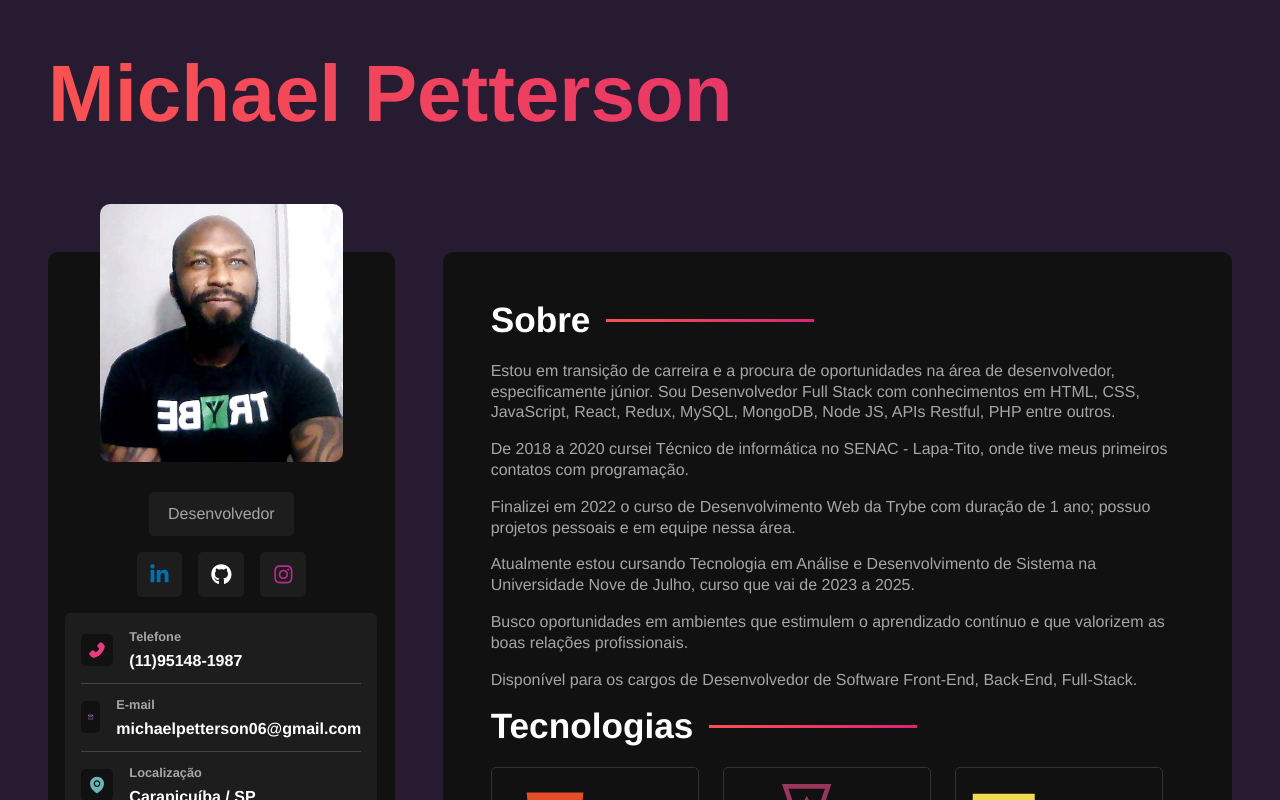
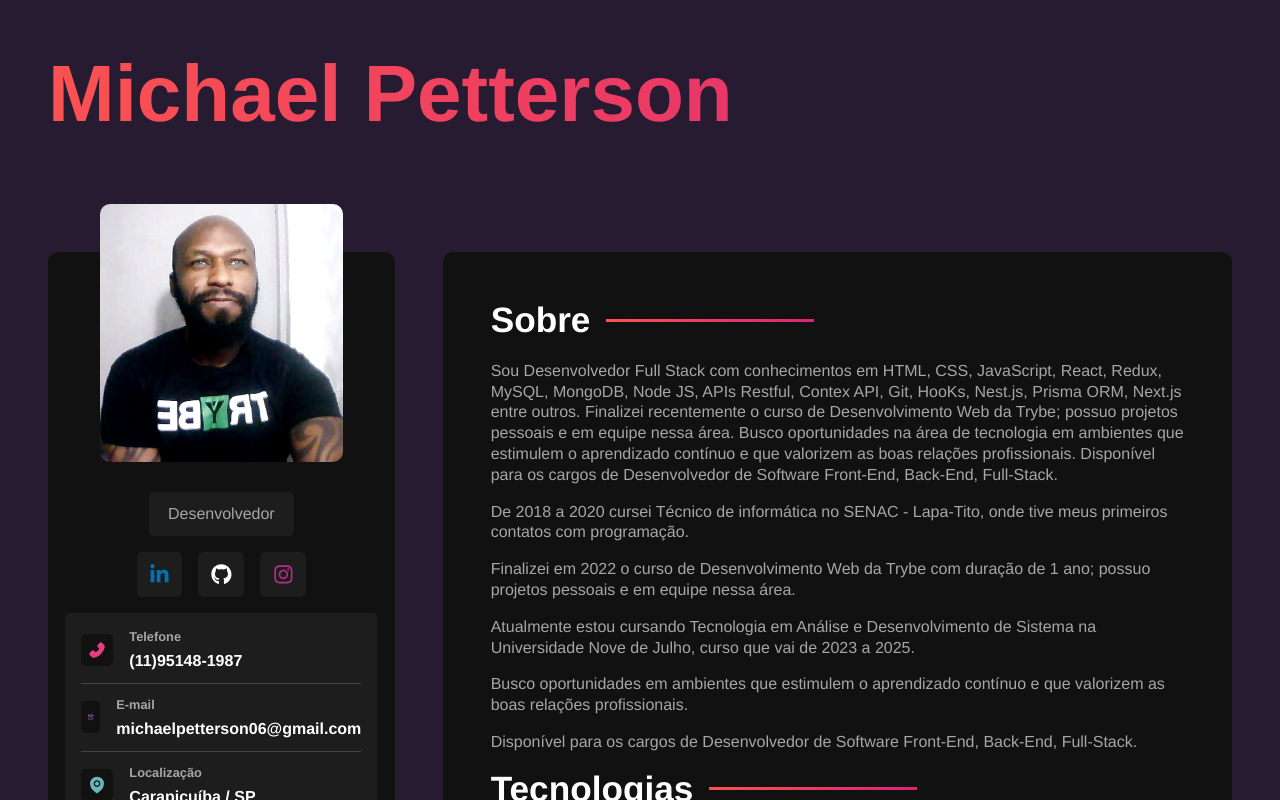
Before and after one commit to michael-petterson-06/portfolio-mike, a React (Vite) app: page / in a window 1280 px wide. Shown: the top 800 px of the page. Built offline with nearby package versions, Linux system fonts and the light colour scheme.

Commit message:
Atualizando texto de apresentação

```diff
--- a/src/components/AboutContainer.jsx
+++ b/src/components/AboutContainer.jsx
@@ -3,10 +3,12 @@ const AboutContainer = () => {
       <section className="about-container">
         <h2>Sobre</h2>
         <p>
-            Estou em transição de carreira e a procura de oportunidades na área de
-            desenvolvedor, especificamente júnior.
-            Sou Desenvolvedor Full Stack com conhecimentos em HTML, CSS, JavaScript, React,
-            Redux, MySQL, MongoDB, Node JS, APIs Restful, PHP entre outros.
+        Sou Desenvolvedor Full Stack com conhecimentos em HTML, CSS, JavaScript, React, Redux, MySQL, MongoDB, Node JS, APIs Restful, Contex API, Git, HooKs, Nest.js, Prisma ORM, Next.js entre outros.
+
+        Finalizei recentemente o curso de Desenvolvimento Web da Trybe; possuo projetos pessoais e em equipe nessa área.
+        Busco oportunidades na área de tecnologia em ambientes que estimulem o aprendizado contínuo e que valorizem as boas relações profissionais.
+
+        Disponível para os cargos de Desenvolvedor de Software Front-End, Back-End, Full-Stack.
         </p>
         <p>
             De 2018 a 2020 cursei Técnico de informática no SENAC - Lapa-Tito, onde tive meus primeiros contatos com programação.
```
